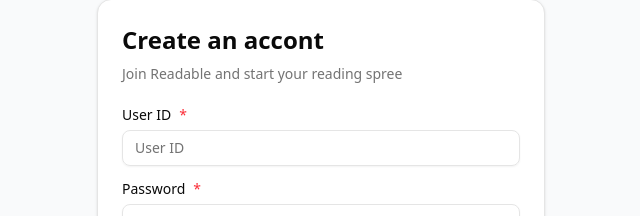
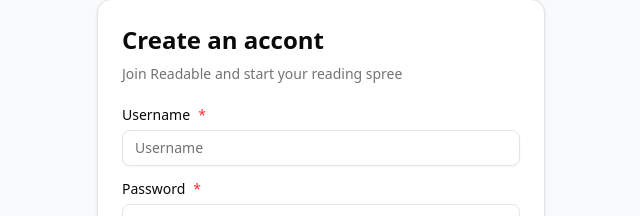
Before and after one commit to kuroikyu/readable, a React (Vite) app: page /signup in a window 1280 px wide. Shown: the part 89-305 px from the top of the page, without its empty margins (319-959 px from the left). Built offline with nearby package versions, Linux system fonts and the light colour scheme; no server answers.

Commit message:
refactor: rename "User ID" to "Username" for users

```diff
--- a/src/pages/login.tsx
+++ b/src/pages/login.tsx
@@ -48,10 +48,10 @@ const Login: FC = () => {
           )}
 
           <div className="flex flex-col gap-y-2">
-            <Label htmlFor="userId">User ID</Label>
+            <Label htmlFor="userId">Username</Label>
             <Input
               id="userId"
-              name="userId"
+              name="Username"
               type="text"
               required
               value={userId}
--- a/src/pages/signup.tsx
+++ b/src/pages/signup.tsx
@@ -59,13 +59,13 @@ const Signup: FC = () => {
 
           <div className="flex flex-col gap-y-2">
             <Label htmlFor="userId">
-              User ID <span className="text-red-500">*</span>
+              Username <span className="text-red-500">*</span>
             </Label>
             <Input
               id="userId"
               name="userId"
               type="text"
-              placeholder="User ID"
+              placeholder="Username"
               required
               value={userId}
               onChange={(e) => setUserId(e.target.value)}
--- a/src/store/authSlice.ts
+++ b/src/store/authSlice.ts
@@ -121,7 +121,7 @@ export const signupUser = createAsyncThunk(
       const existingUsers = await checkResponse.json();
 
       if (Array.isArray(existingUsers) && existingUsers.length > 0) {
-        return rejectWithValue("This user ID is aleady registered");
+        return rejectWithValue("This username is aleady registered");
       }
 
       const userResponse = await fetch(`${API_BASE_URL}/users`);
```
